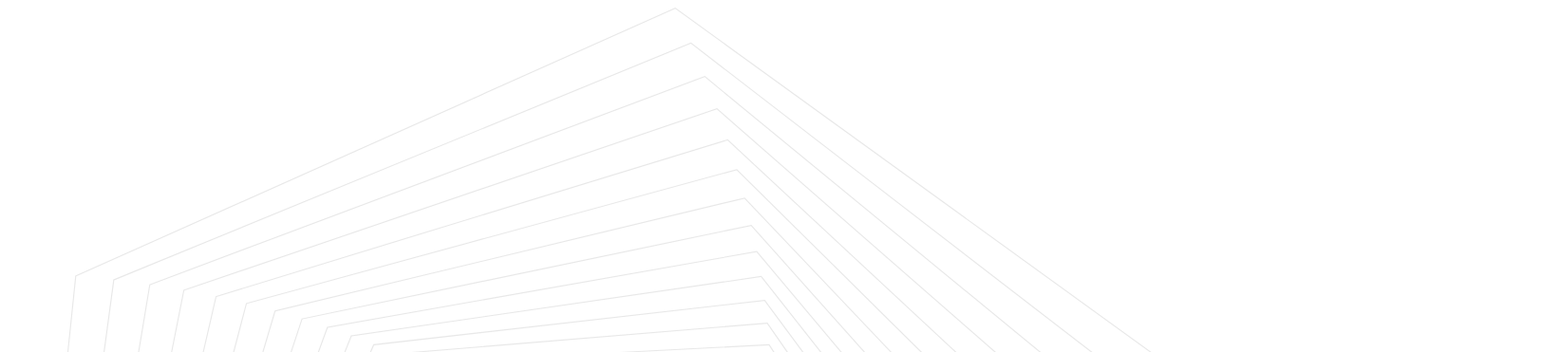
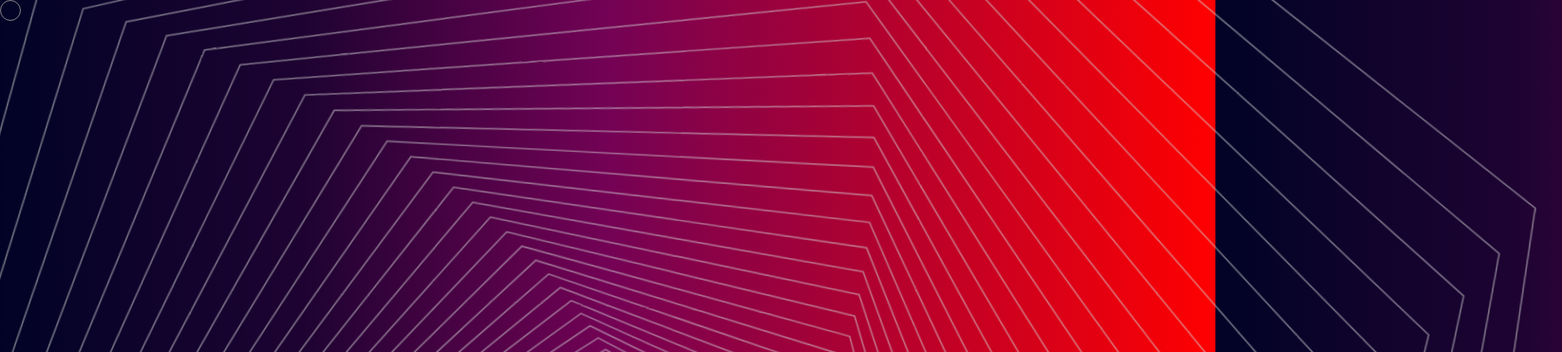
Before and after one commit to insyri/insyri.github.io, a plain HTML site: page index.html in a window 1280 px wide. Shown: the top 371 px of the page at 95% size, 1645 px wide, since content can reach past the window. Drawn offline with Linux system fonts and the light colour scheme.

Commit message:
Haha good one insyr (retard)
href main2.css, this was a file i used to test the css so i didnt have to merge it, forgot to replace it.

```diff
--- a/index.html
+++ b/index.html
@@ -29,7 +29,7 @@
         <span id="MPOS"></span>
     </body>
 </html>
-<link rel="stylesheet" type="text/css" href="main2.css">
+<link rel="stylesheet" type="text/css" href="main.css">
 <script src="index.js"></script>
 <!--
 <div class="h">
```
